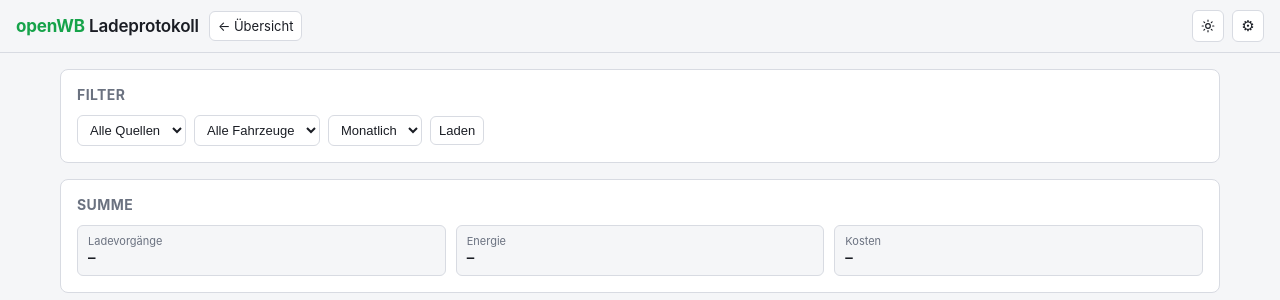
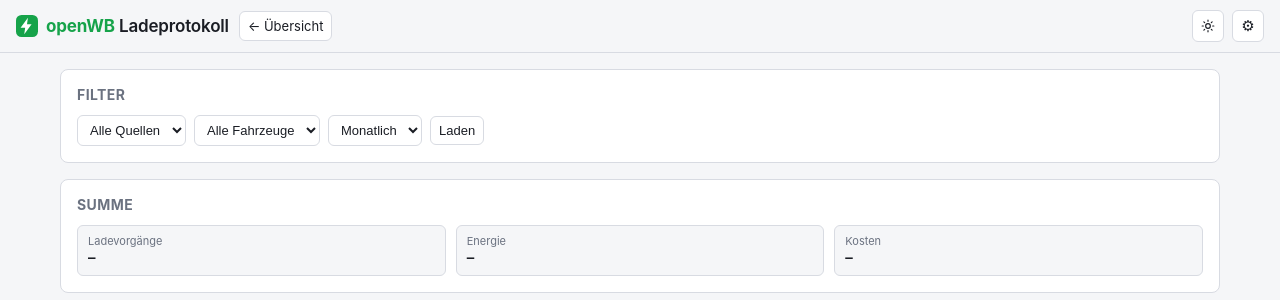
Before and after one commit to seaspotter/openwb-ladeprotokoll, a FastAPI app: page /statistik in a window 1280 px wide. Shown: the top 300 px of the page. Run offline with FastAPI, Linux system fonts and the light colour scheme; data that the repository does not hold is empty; parts of the project's set-up code (start-up, migrations or seed data) failed here and were passed over.

Commit message:
Add the missing brand icon to the app's own page headers
The favicon and report_pdf.html's header both already used this app's
lightning-bolt-in-a-green-square icon, but the actual web UI headers
(index.html/report_review.html/statistik.html) never had it -- only
plain brand-mark text. Added a .brand/.brand-icon wrapper (same pattern
as openwb-logger's header) with the identical inline SVG already used
elsewhere in this project, to all three page headers.

Co-Authored-By: Claude Sonnet 5 <noreply@anthropic.com>

```diff
--- a/app/templates/statistik.html
+++ b/app/templates/statistik.html
@@ -25,6 +25,8 @@
   * { box-sizing: border-box; }
   body { margin: 0; background: var(--bg); color: var(--text); font-family: -apple-system, Segoe UI, Roboto, sans-serif; }
   header { padding: 10px 16px; border-bottom: 1px solid var(--border); display: flex; align-items: center; gap: 10px; flex-wrap: wrap; }
+  .brand { display: flex; align-items: center; gap: 8px; }
+  .brand-icon { display: flex; flex-shrink: 0; }
   header h1 { font-size: 17px; margin: 0; font-weight: 600; letter-spacing: -0.01em; white-space: nowrap; }
   .brand-mark { font-weight: 700; color: #16a34a; }
   .nav-spacer { margin-left: auto; }
@@ -62,7 +64,12 @@ try {
 } catch (e) {}
 </script>
 <header>
-  <h1><span class="brand-mark">openWB</span> Ladeprotokoll</h1>
+  <div class="brand">
+    <span class="brand-icon" aria-hidden="true">
+      <svg width="22" height="22" viewBox="0 0 24 24"><rect width="24" height="24" rx="6" fill="#16a34a"/><path d="M13 3 5 14h5l-1 7 8-11h-5z" fill="white"/></svg>
+    </span>
+    <h1><span class="brand-mark">openWB</span> Ladeprotokoll</h1>
+  </div>
   <a href="/" class="nav-btn">&larr; Übersicht</a>
   <span class="nav-spacer"></span>
   <div class="header-actions">
```
Also changed, not shown: CLAUDE.md (+6 -1 lines), app/templates/index.html (+8 -1 lines), app/templates/report_review.html (+8 -1 lines).
